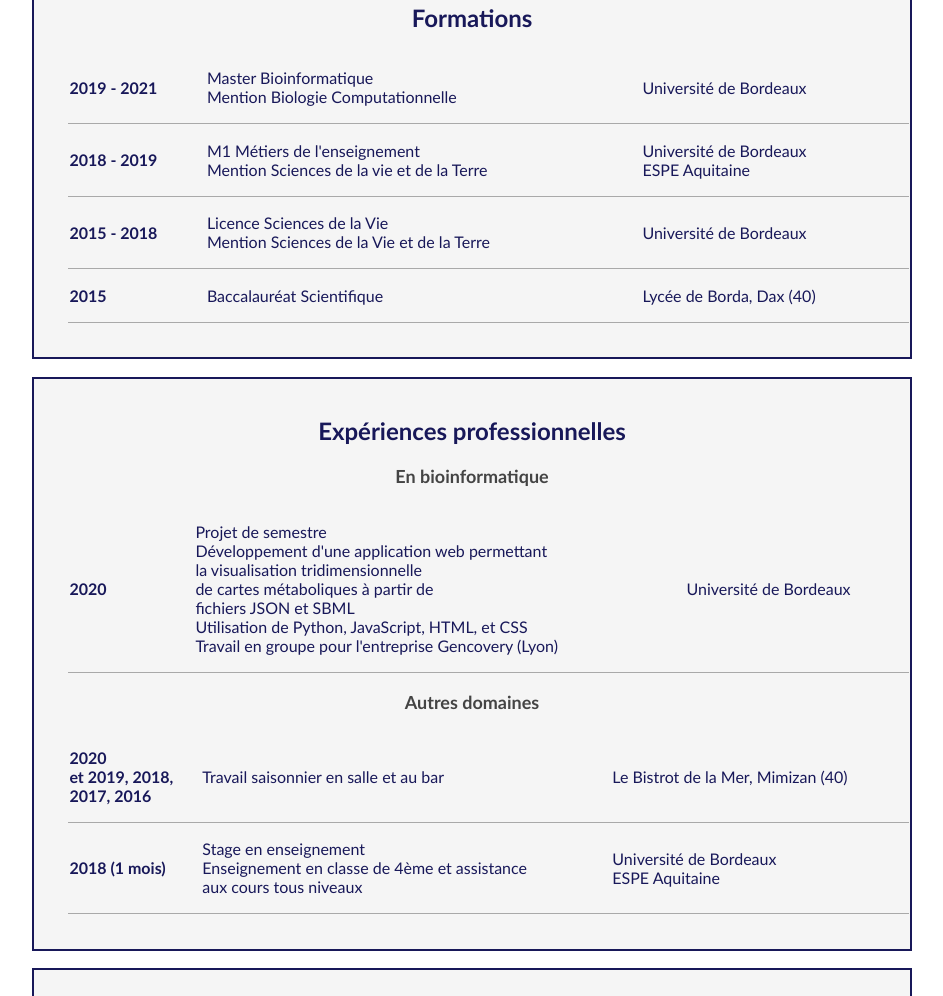
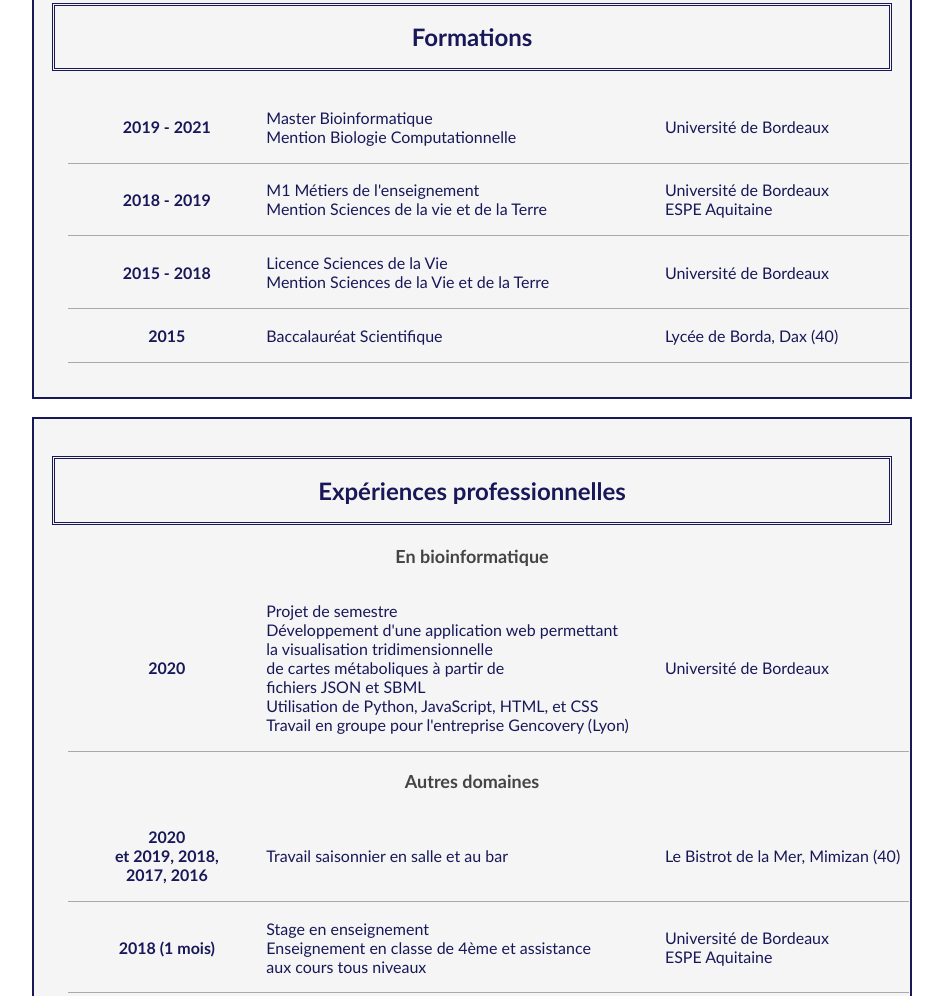
Before and after one commit to marineadb/CV_2020, a plain HTML site: page index.html in a window 1280 px wide. Shown: the part 367-1363 px from the top of the page, without its empty margins (168-1111 px from the left). Drawn offline with Linux system fonts and the light colour scheme.

Commit message:
Changed padding

```diff
--- a/index.html
+++ b/index.html
@@ -38,25 +38,25 @@
                     <tr>
                         <td class="year">2019 - 2021</td>
                         <td class="randominfo">Master Bioinformatique<br> Mention Biologie Computationnelle</td>
-                        <td class="randominfo">Université de Bordeaux</td>
+                        <td class="lieu">Université de Bordeaux</td>
                     </tr>
 
                     <tr>
                         <td class="year">2018 - 2019</td>
                         <td class="randominfo">M1 Métiers de l'enseignement <br> Mention Sciences de la vie et de la Terre</td>
-                        <td class="randominfo">Université de Bordeaux <br> ESPE Aquitaine</td>
+                        <td class="lieu">Université de Bordeaux <br> ESPE Aquitaine</td>
                     </tr>
 
                     <tr>
                         <td class="year">2015 - 2018</td>
                         <td class="randominfo">Licence Sciences de la Vie <br> Mention Sciences de la Vie et de la Terre  </td>
-                        <td class="randominfo">Université de Bordeaux</td>
+                        <td class="lieu">Université de Bordeaux</td>
                     </tr>
 
                     <tr>
                         <td class="year"> 2015</td>
                         <td class="randominfo"> Baccalauréat Scientifique </td>
-                        <td class="randominfo"> Lycée de Borda, Dax (40)</td>
+                        <td class="lieu"> Lycée de Borda, Dax (40)</td>
                     </tr>
                 </table>
 
@@ -68,12 +68,12 @@
                 <table class = "tableau">
                     <p class = "titre-section"> En bioinformatique</p>
                     <tr>
-                        <td class="year">2020 &nbsp &nbsp &nbsp &nbsp &nbsp &nbsp &nbsp</td>
-                        <td class="randominfo">Projet de semestre <br> Développement d'une application web permettant <br>la visualisation
+                        <td class="year"> &emsp;&emsp; 2020 &emsp;&emsp; </td>
+                        <td class="randominfo"> Projet de semestre <br> Développement d'une application web permettant <br>la visualisation
                             tridimensionnelle  <br>de cartes métaboliques  à partir de <br> fichiers JSON et SBML <br>
                             Utilisation de Python, JavaScript, HTML, et CSS <br>
-                            Travail en groupe pour l'entreprise Gencovery (Lyon) </td>
-                        <td class="randominfo">Université de Bordeaux </td>
+                            Travail en groupe pour l'entreprise Gencovery (Lyon)</td>
+                        <td class="lieu"> Université de Bordeaux </td>
                     </tr>
                 </table>
                 <table class = "tableau">
@@ -81,18 +81,19 @@
                     <tr>
                         <td class="year">2020 <br> et 2019, 2018, <br> 2017, 2016</td>
                         <td class="randominfo">Travail saisonnier en salle et au bar </td>
-                        <td class="randominfo">Le Bistrot de la Mer, Mimizan (40)</td>
+                        <td class="lieu">Le Bistrot de la Mer, Mimizan (40)</td>
                     </tr>
                     <tr>
                         <td class="year">2018 (1 mois)</td>
                         <td class="randominfo">Stage en enseignement <br> Enseignement en classe de 4ème et assistance<br> aux cours tous niveaux</td>
-                        <td class="randominfo">Université de Bordeaux <br> ESPE Aquitaine</td>
+                        <td class="lieu">Université de Bordeaux <br> ESPE Aquitaine</td>
                     </tr>
                 </table>
 
             </div>
             <!-- Compétences -->
             <div class="section">
+                <h2>Compétences</h2>
             <table class ="tableau">
                 <tr>
                     <td class = "year">Programmation</td>
@@ -103,7 +104,7 @@
                     <td class="randominfo2">
                     <ul>
                         <li>Python</li>
-                        <li>C++/li>
+                        <li>C++</li>
                         <li>Java</li>
                         <li>JavaScript</li>
                         <li>HTML/CSS</li>
--- a/style.css
+++ b/style.css
@@ -32,6 +32,9 @@
 }
 
 h2{
+    border-style: double;
+    padding-top: 2%;
+    padding-bottom: 2%;
     text-align: center;
 }
 
@@ -45,9 +48,24 @@ h2{
 .year{
  border-bottom: 1px solid darkgray;
  font-weight: bold;
+ text-align: center;
+ width: 120px;
+}
+.large{
+    border-bottom: 1px solid darkgray;
+    font-weight: bold;
+    text-align: center;
 }
 .randominfo{
     border-bottom: 1px solid darkgray;
+    width: 245px;
+}
+
+.lieu{
+
+    border-bottom: 1px solid darkgray;
+    width: 150px;
+
 }
 .randominfo2{
     border-right: 1px solid darkgrey;
@@ -62,4 +80,5 @@ h2{
 td{
     padding-top: 2%;
     padding-bottom: 2%;
+
 }
```
